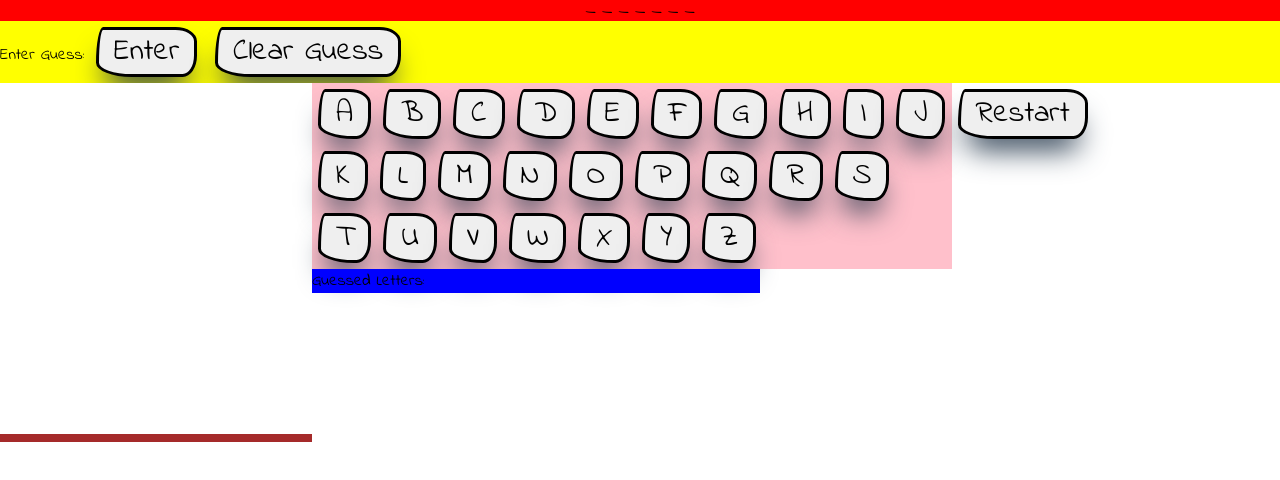
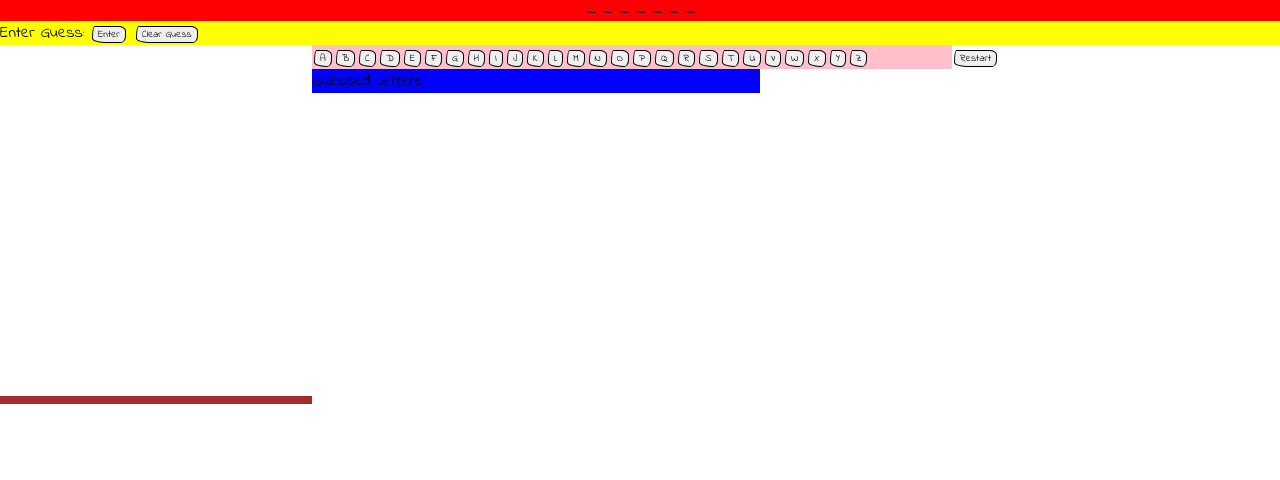
Before and after one commit to mjjstockman/hangman, a plain HTML site: page index.html in a window 1280 px wide. Shown: the part 56-536 px from the top of the page. Drawn offline with Linux system fonts and the light colour scheme.

Commit message:
Change button font-size

```diff
--- a/assets/css/style.css
+++ b/assets/css/style.css
@@ -28,11 +28,11 @@ h1 {
 }
 
 button {
-	font-size: 3rem;
+	font-size: 1rem;
 	box-shadow:  0px 20px 30px -10px rgba(38, 57, 77);
 	border-radius: 1em 3em 2em 5em/5em 2em 3em 2em;
 	color: black;
-	border: 3px solid black;
+	border: 0.1em solid black;
 	padding: 0em 0.5em;
 	margin: 0.2em;
 }
```
